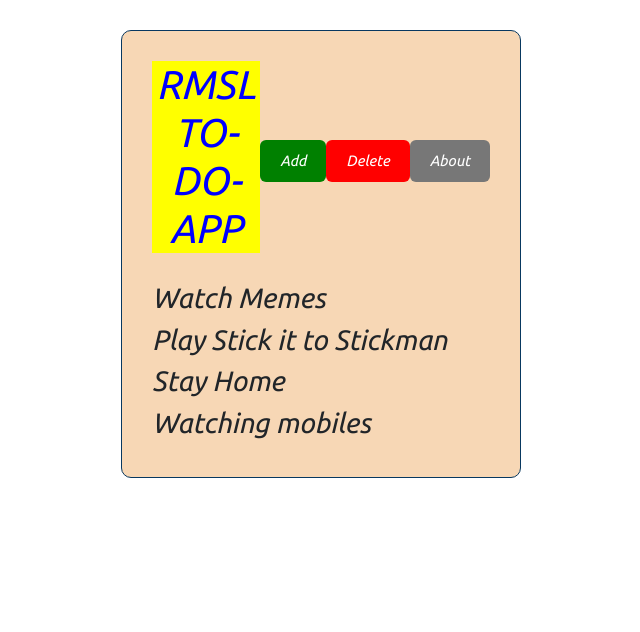
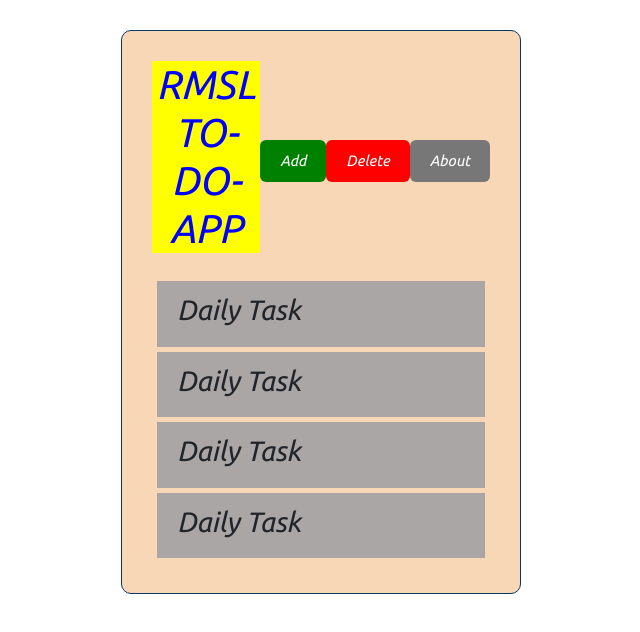
Before and after one commit to regiem14/React-Exercise2, a React (Create React App) app in the folder creatapp1/: page / in a window 1280 px wide. Shown: the top 632 px of the page, without its empty margins (319-959 px from the left). Built offline with nearby package versions, Linux system fonts and the light colour scheme.

Commit message:
setup daily task & add task.js

```diff
--- a/creatapp1/src/App.js
+++ b/creatapp1/src/App.js
@@ -1,30 +1,44 @@
 import Header from './components/Header.js';
-// import './App.css';
-import Button from './components/Button.js';
 import Tasks from './components/Tasks.js';
+import { useState} from 'react';
+
 function App() {
-  // const name =  "regie";
 
-  // const a = true;
-  // const b = 5+5;
+  const [tasklist, setTasks] = useState(
+    [
+        {
+            id: 1,
+            text: 'Watch Memes',
+            day: 'April 18, 2023',
+            reminder: true
+        },
+        {
+            id: 2,
+            text: 'Play Stick it to Stickman',
+            day: 'April 19, 2023',
+            reminder: true
+        },
+        {
+            id: 3,
+            text: 'Stay Home',
+            day: 'April 20, 2023',
+            reminder: false
+        },
+        {
+            id: 4,
+            text: 'Watching mobiles',
+            day: 'April 21, 2023',
+            reminder: false
+        },
+
+    ]
+);
+
 
   return (
-
-    // <div className="container">
-    //   <h1>Hello World. Reacts</h1>
-    // <h2>Welcome {name} to our react crash course</h2>
-    // <h2 className="App">Hi. This an h2 in React!</h2>
-    // <h2>I am new to JSX & I love it {a ? 'yes': 'no'} </h2>
-    // <h2>{5+5}</h2>
-    // <h2>{b}</h2>
-    // </div>
-    // <div className="contianer">
-    //   <Header />
-    // </div>
-
     <div className="container">
       <Header />
-      <Tasks />
+      <Tasks tasklist={tasklist} />
 
     </div>
   );
--- /dev/null
+++ b/creatapp1/src/components/Task.js
@@ -0,0 +1,10 @@
+
+const Task = () => {
+  return (
+    <div className='task'>
+        <h3>Daily Task</h3>
+    </div>
+  )
+}
+
+export default Task
--- a/creatapp1/src/components/Tasks.js
+++ b/creatapp1/src/components/Tasks.js
@@ -1,4 +1,23 @@
-const task = [
+import Task from "./Task"
+
+const Tasks = ({tasklist}) => {
+
+
+    return (
+
+        // setTasks([...tasklist, {}])
+        <>
+        {tasklist.map((tasklist)=>(<Task key={tasklist.id} />))}
+        </>
+    )
+}
+
+export default Tasks
+
+
+
+
+/*const task = [
     {
         id: 1,
         text: 'Watch Memes',
@@ -29,11 +48,9 @@ const task = [
 const Tasks = () => {
     return (
         <>
-        {
-            task.map((task)=>(<h3>{task.text}</h3>))
-        }
+        {task.map((task)=>(<h3 key={task.id}>{task.text}</h3>))}
         </>
     )
 }
 
-export default Tasks
+export default Tasks*/
```
